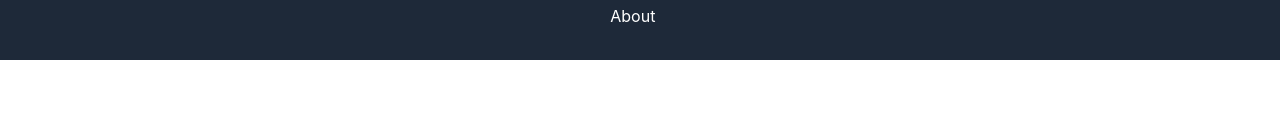
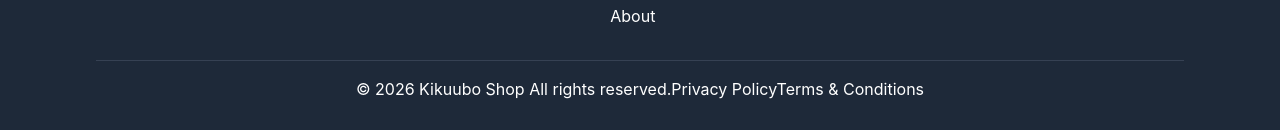
Before and after one commit to miirosadat-dev/Kikuubo-Shop-React-Project, a React (Vite) app: page /shop in a window 1280 px wide. Shown: the part 2909-3039 px from the top of the page. Before the commit the page ends 2969 px from the top, so only its background shows below. Built offline with nearby package versions, Linux system fonts and the light colour scheme.

Commit message:
Add footer info

```diff
--- a/src/components/Footer.jsx
+++ b/src/components/Footer.jsx
@@ -80,6 +80,15 @@ const Footer = () => {
           </form>
         </div>
       </div>
+      <div className="mt-8 border-t border-gray-700 pt-4">
+        <div className="container mx-auto flex flex-col md:flex-row justify-center">
+          <p>&copy; 2026 Kikuubo Shop All rights reserved.</p>
+          <div>
+            <a href="">Privacy Policy</a>
+            <a href="">Terms & Conditions</a>
+          </div>
+        </div>
+      </div>
     </footer>
   );
 };
```
